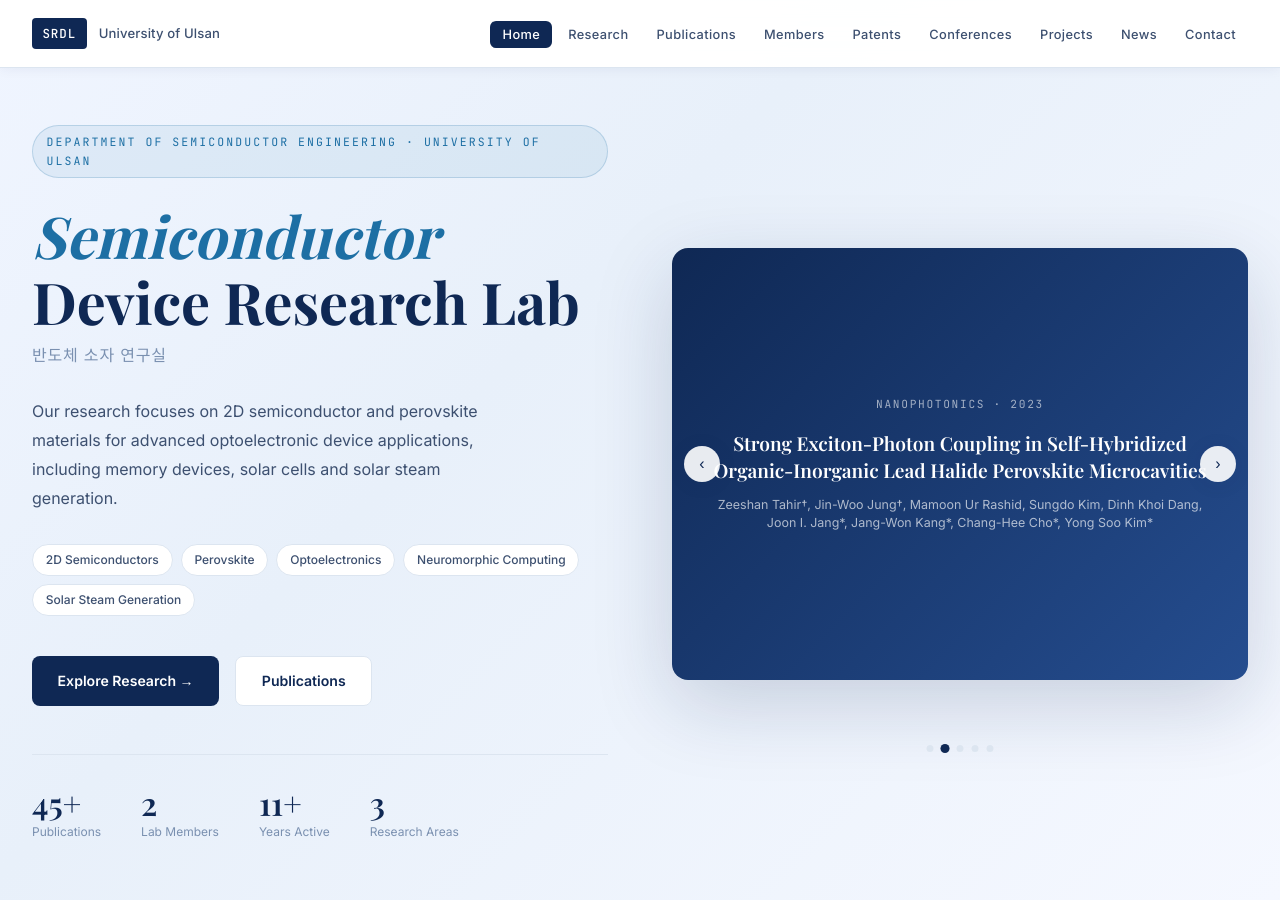
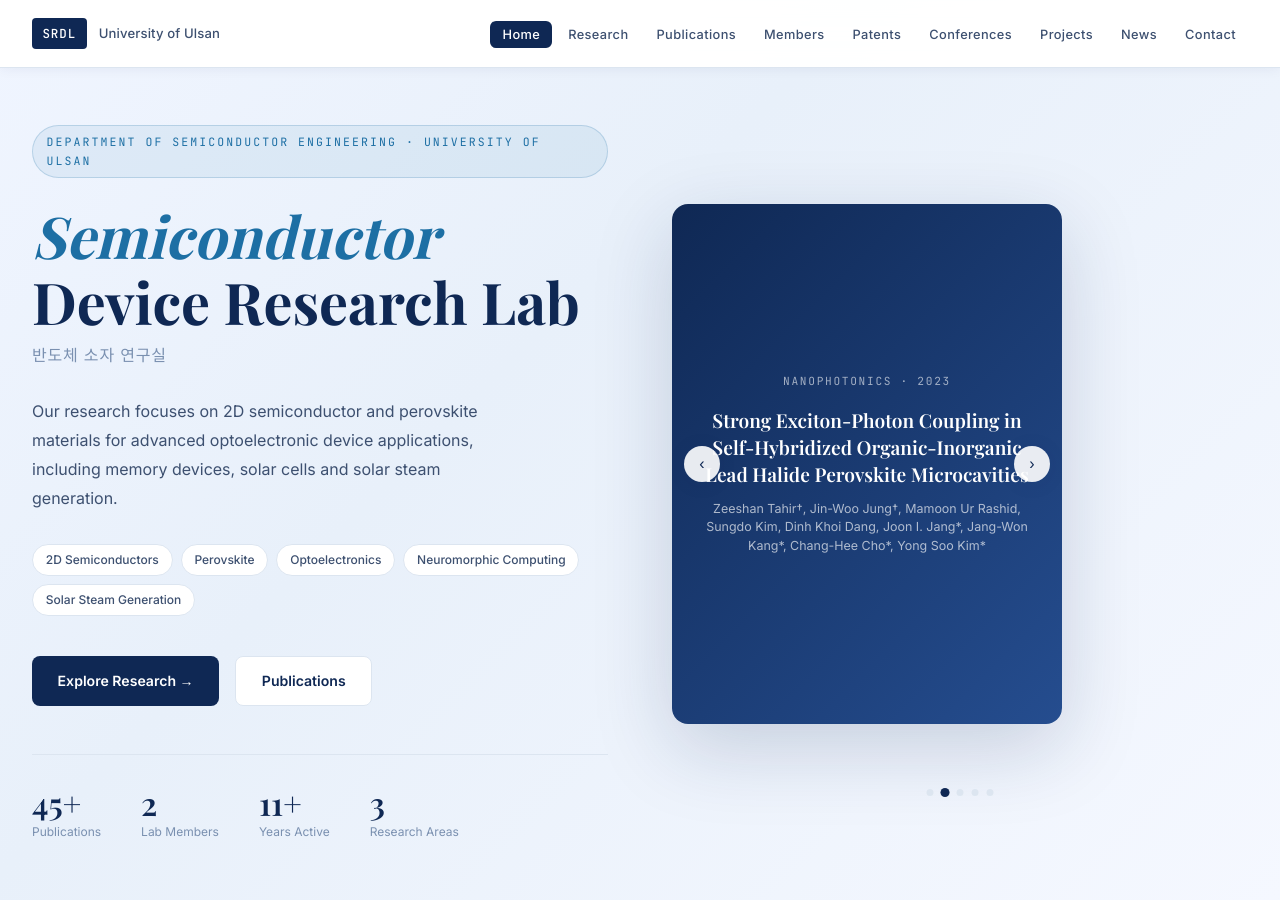
Before and after one commit to Yongsoo670/Semidevreslab, a Jekyll site: the page index.html, which Jekyll copies as it is, in a window 1280 px wide and 900 px high. Built offline with Jekyll 4.4.1, drawn with Linux system fonts in a browser that asks for light colours; some web fonts are replaced.

Commit message:
Update index.html

```diff
--- a/index.html
+++ b/index.html
@@ -1,3 +1,4 @@
+
 <!DOCTYPE html>
 <html lang="en">
 <head>
@@ -191,7 +192,8 @@
       overflow: hidden;
       box-shadow: 0 24px 80px rgba(15,40,84,0.18);
       background: var(--bg2);
-      aspect-ratio: 4/3;
+      aspect-ratio: 3/4;
+      max-height: 520px;
     }
     .slide {
       position: absolute; inset: 0;
@@ -199,7 +201,7 @@
     }
     .slide.active { opacity: 1; }
     .slide img {
-      width: 100%; height: 100%; object-fit: cover;
+      width: 100%; height: 100%; object-fit: cover; object-position: top;
     }
     /* Placeholder slide when no image */
     .slide-placeholder {
```
